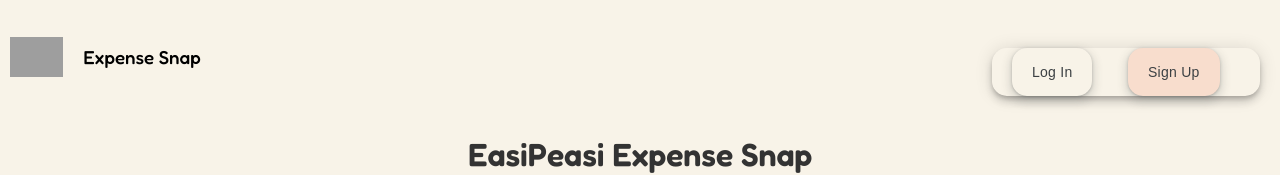
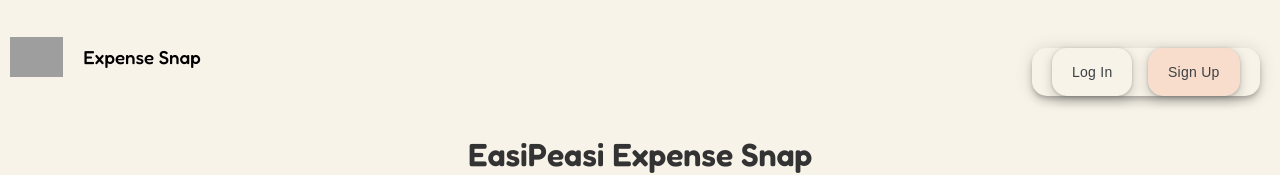
Before and after one commit to azhou05/technica-project, a React (Create React App) app in the folder index-app/: page /technica-project/home in a window 1280 px wide. Shown: the top 175 px of the page. Built offline with nearby package versions, Linux system fonts and the light colour scheme; grey boxes are pictures that could not be loaded; a web font is replaced by a local one.

Commit message:
before merge

```diff
--- a/index-app/src/index.css
+++ b/index-app/src/index.css
@@ -158,8 +158,6 @@ button {
   touch-action: manipulation;
   width: auto;
   will-change: transform,opacity;
-  z-index: 0;
-  margin-right: 20px;
 }
 button:hover {
   background: #f3c5a8;
```
